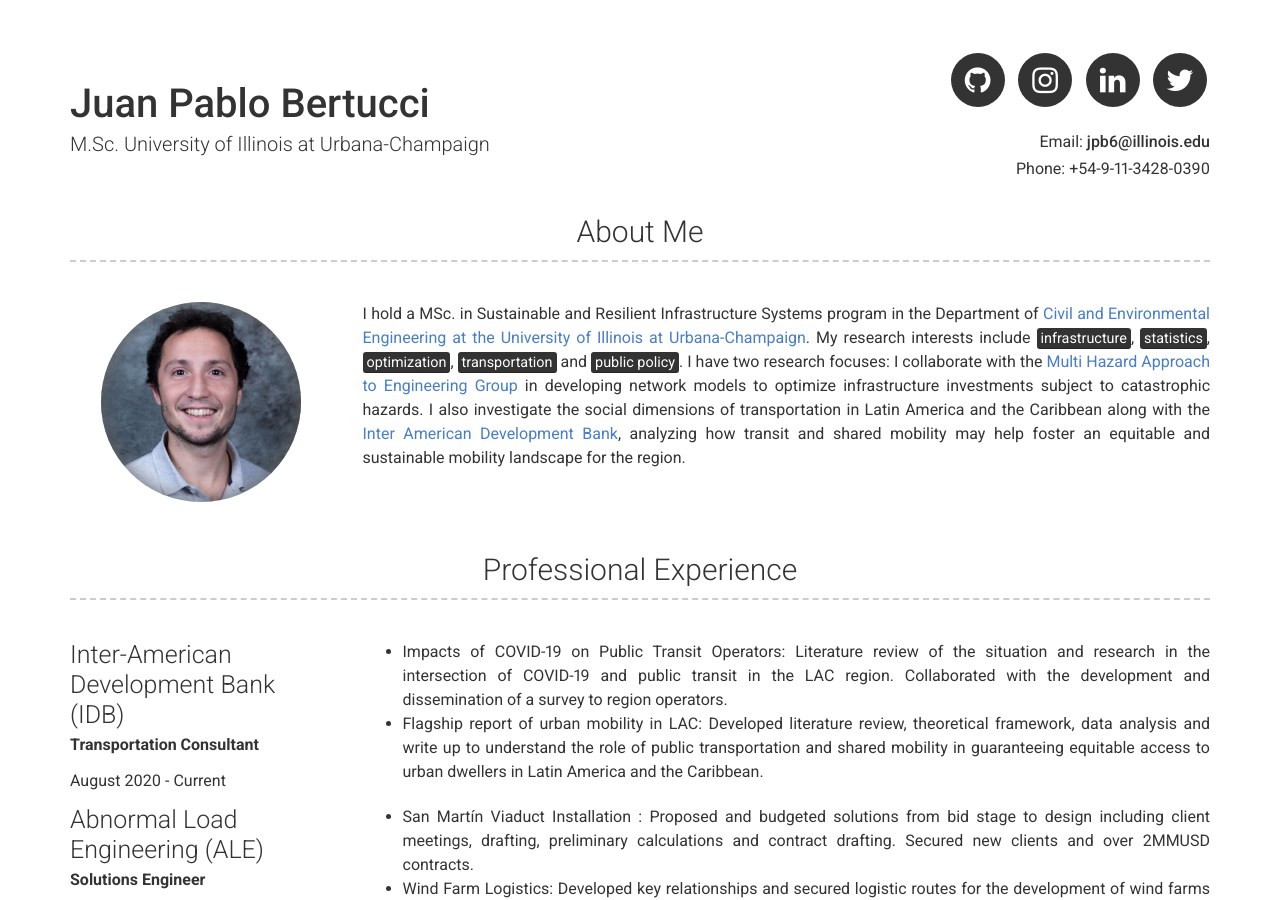
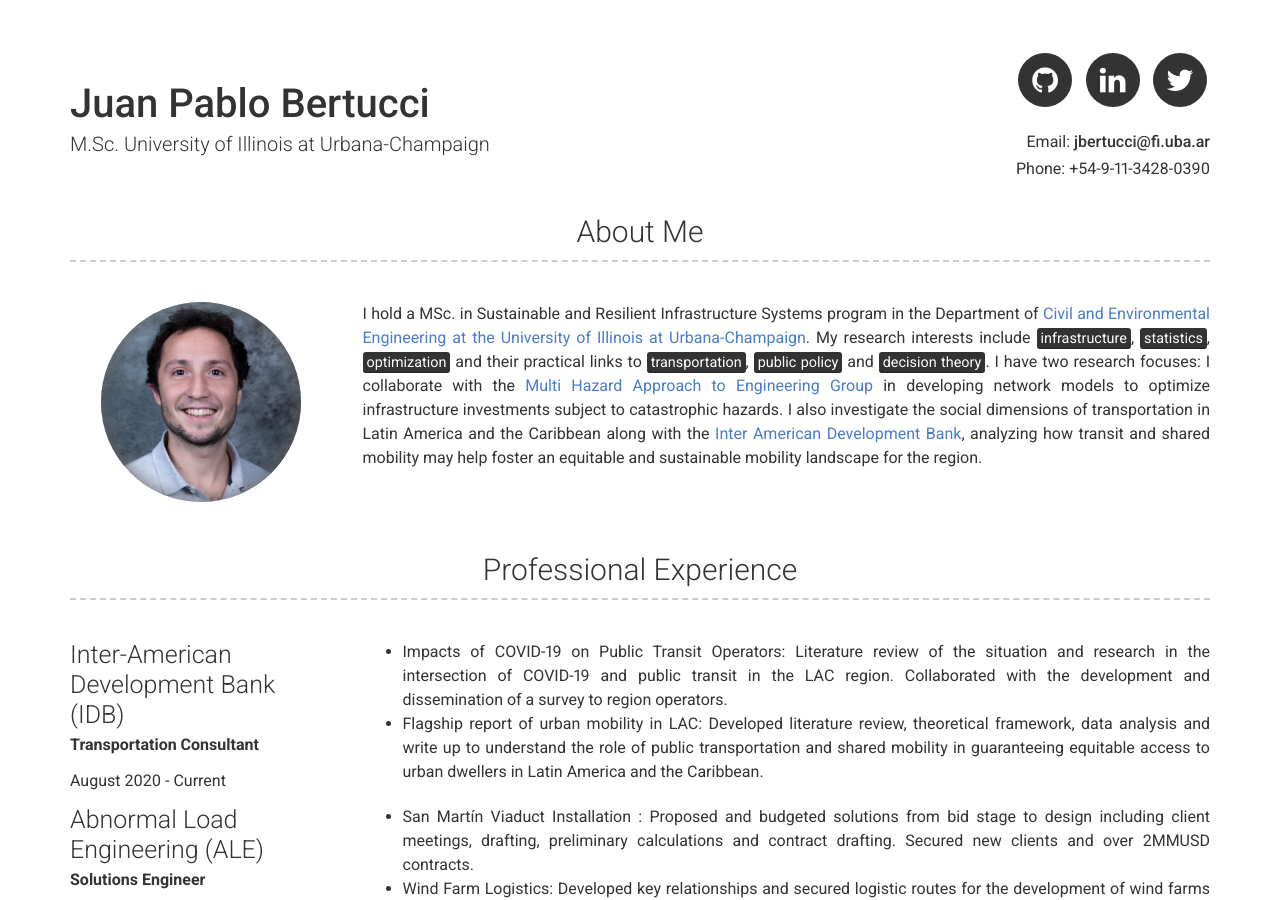
Before and after one commit to JPchomp/JPchomp.github.io, a Jekyll site: the page built from index.md, in a window 1280 px wide and 900 px high. Built offline with Jekyll 4.4.1, drawn with Linux system fonts in a browser that asks for light colours; some of the changed text lies outside the part shown.

Commit message:
Update _config.yml

```diff
--- a/_config.yml
+++ b/_config.yml
@@ -5,12 +5,12 @@ repository: Git repository where your resume will be hosted, only required if yo
 # Personal info
 name: Juan Pablo Bertucci
 title: M.Sc. University of Illinois at Urbana-Champaign
-email: jpb6@illinois.edu
+email: jbertucci@fi.uba.ar
 phone: +54-9-11-3428-0390
 
 # Social links
 github_username:  JPchomp
-instagram_username: hotasinchicago
+# instagram_username: hotasinchicago
 linkedin_username: jpbertucci
 twitter_username: JPbertucci
 
@@ -18,7 +18,7 @@ twitter_username: JPbertucci
 # about_title: About Me (Use this to override about section title)
 about_profile_image: profile.jpg
 about_content: | # this will include new lines to allow paragraphs
-  I hold a MSc. in Sustainable and Resilient Infrastructure Systems program in the Department of [Civil and Environmental Engineering at the University of Illinois at Urbana-Champaign](https://cee.illinois.edu/). My research interests include <mark>infrastructure</mark>, <mark>statistics</mark>, <mark>optimization</mark>, <mark>transportation</mark> and <mark>public policy</mark>. I have two research focuses: I collaborate with the [Multi Hazard Approach to Engineering Group](http://mae.cee.illinois.edu/) in developing network models to optimize infrastructure investments subject to catastrophic hazards. I also investigate the social dimensions of transportation in Latin America and the Caribbean along with the [Inter American Development Bank](http://iadb.org), analyzing how transit and shared mobility may help foster an equitable and sustainable mobility landscape for the region.
+  I hold a MSc. in Sustainable and Resilient Infrastructure Systems program in the Department of [Civil and Environmental Engineering at the University of Illinois at Urbana-Champaign](https://cee.illinois.edu/). My research interests include <mark>infrastructure</mark>, <mark>statistics</mark>, <mark>optimization</mark> and their practical links to  <mark>transportation</mark>, <mark>public policy</mark> and <mark>decision theory</mark>. I have two research focuses: I collaborate with the [Multi Hazard Approach to Engineering Group](http://mae.cee.illinois.edu/) in developing network models to optimize infrastructure investments subject to catastrophic hazards. I also investigate the social dimensions of transportation in Latin America and the Caribbean along with the [Inter American Development Bank](http://iadb.org), analyzing how transit and shared mobility may help foster an equitable and sustainable mobility landscape for the region.
 
 # Projects Section
 # projects_title: Projects #(Use this to override about projects section title)
@@ -32,7 +32,7 @@ about_content: | # this will include new lines to allow paragraphs
 # More Section
 more_title: Honors & Awards
 more_content: |
-  - Fulbright Scholarship
+  - Fulbright Scholar
   - Argentinian Presidential Fellowship in Science and Technology
 
 # Footer
```
